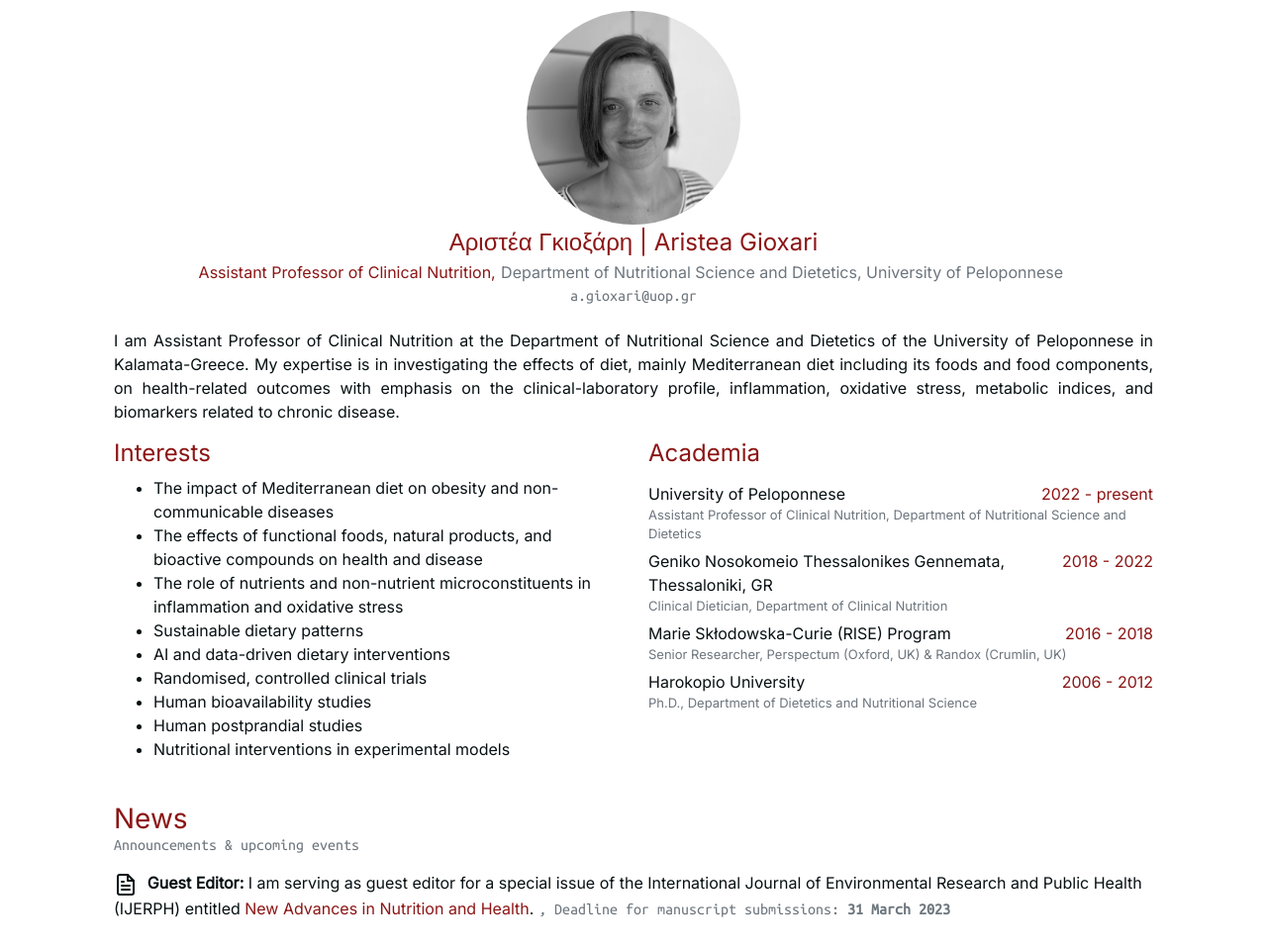
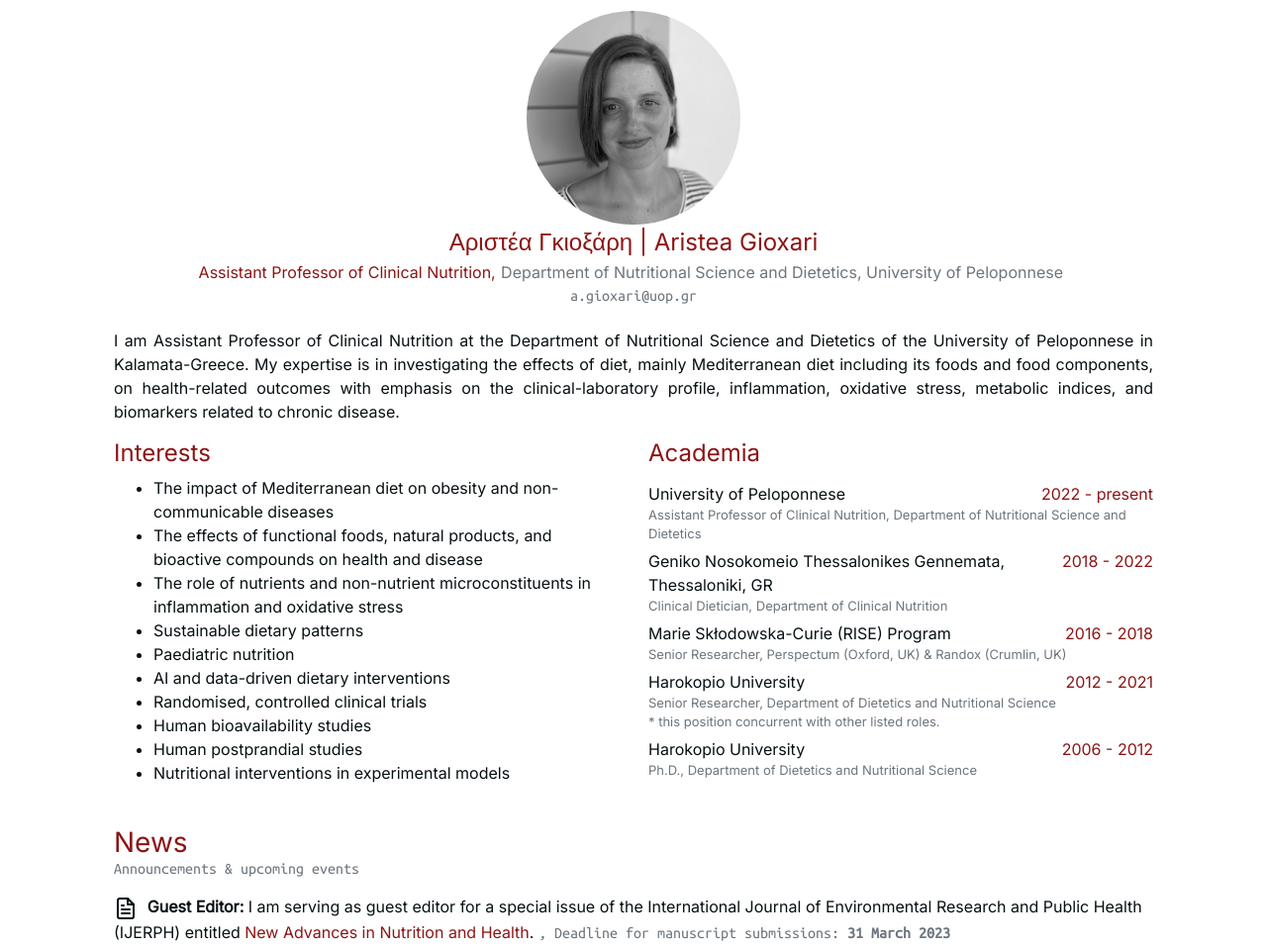
Before and after one commit to agioxari/agioxari.github.io, a plain HTML site: page index.html in a window 1280 px wide. Shown: the top 958 px of the page at 99% size. Drawn offline with nearby package versions, Linux system fonts and the light colour scheme; some icons are missing; a web font is replaced by a local one.

Commit message:
Update documentation

```diff
--- a/index.html
+++ b/index.html
@@ -162,6 +162,10 @@ metabolic indices, and biomarkers related to chronic disease.</p>
         </li>
 
         <li>
+            Paediatric nutrition
+        </li>
+
+        <li>
             AI and data-driven dietary interventions
         </li>
 
@@ -260,6 +264,37 @@ metabolic indices, and biomarkers related to chronic disease.</p>
                 </div>
             </div>
 
+
+        </div>
+    </div>
+
+    <div class="row">
+        <div class="course col">
+            <div class="institution_dates row">
+                <div class="institution col" id="institution_title">
+                    Harokopio University
+                </div>
+                <div class="main_color dates col-md-auto  justify-content-end">
+                    2012
+
+                    - 2021
+
+                </div>
+            </div>
+            <div class="degree_major row">
+                <div class="text-muted col">
+                    Senior Researcher,  Department of Dietetics and Nutritional Science
+
+
+                </div>
+            </div>
+
+
+            <div class="other_info row text-muted">
+                <div class="col">
+                    * this position concurrent with other listed roles.
+                </div>
+            </div>
 
         </div>
     </div>
```
